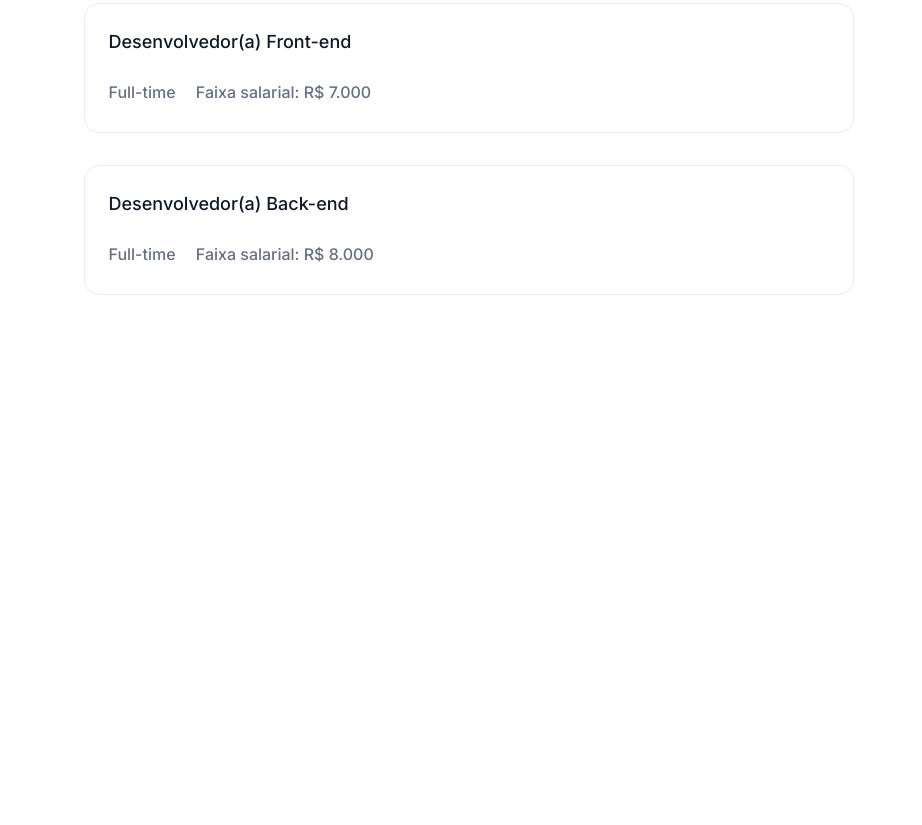
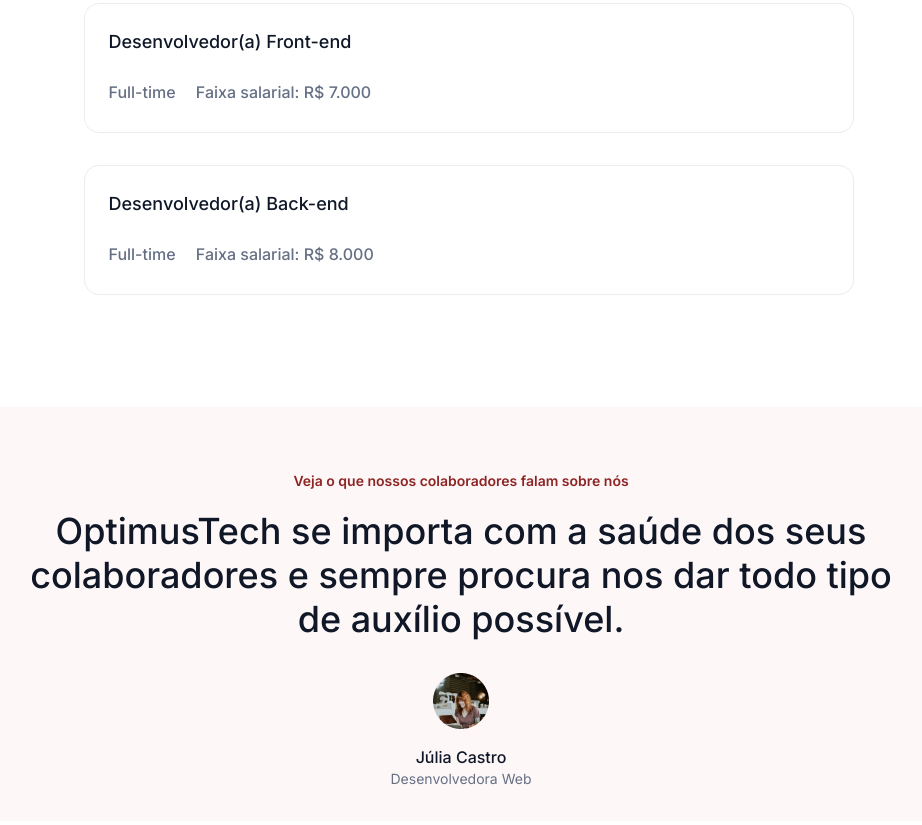
Before and after one commit to DanniHimouto/operation-contracts, a plain HTML site: page index.html in a window 1280 px wide. Shown: the part 2389-3214 px from the top of the page, without its empty margins (179-1101 px from the left). Before the commit the page ends 2796 px from the top, so only its background shows below. Drawn offline with Linux system fonts and the light colour scheme.

Commit message:
seção de depoimentos feitas

```diff
--- /dev/null
+++ b/css/depoimento.css
@@ -0,0 +1,56 @@
+.depoimento {
+    margin: 2em;
+}
+
+.depoimentos__container {
+    margin: 0 10em 12em 10em;
+    padding: 2em 1em 2em 1em;
+    border-radius: 20px;
+    background-color: var(--vermelho-transparente-2);
+}
+
+.depoimento__info {
+    padding: 2em;
+    text-align: center;
+}
+
+.depoimento__texto {
+    color: var(--vermelho);
+    font-weight: 600;
+    font-size: 14px;
+    line-height: 20px;
+}
+
+.depoimento__titulo {
+    padding-top: 0.5em;
+    font-weight: 500;
+    font-size: 36px;
+    line-height: 44px;
+    color: var(--azul-black);
+}
+
+.depoimento__perfil {
+    display: flex;
+    flex-direction: column;
+    text-align: center;
+}
+
+.depoimento__img {
+    display: flex;
+    flex-direction: column;
+    justify-content: center;
+    padding-bottom: 1em;
+    margin: auto;
+}
+
+.perfil__nome {
+    font-weight: 500;
+    line-height: 24px;
+    color: var(--azul-black);
+}
+
+.perfil__talento {
+    font-size: 14px;
+    line-height: 20px;
+    color: var(--cinza);
+}
--- a/css/style.css
+++ b/css/style.css
@@ -3,6 +3,7 @@
 @import url(/css/metricas.css);
 @import url(/css/talentos.css);
 @import url(/css/vagas.css);
+@import url(/css/depoimento.css);
 
 :root {
     --fonte-principal: "Inter";
--- a/index.html
+++ b/index.html
@@ -132,7 +132,17 @@
     </section>
 
     <section class="depoimentos">
-
+        <div class="depoimentos__container">
+            <div class="depoimento__info">
+                <span class="depoimento__texto">Veja o que nossos colaboradores falam sobre nós</span>
+                <h2 class="depoimento__titulo">OptimusTech se importa com a saúde dos seus colaboradores e sempre procura nos dar todo tipo de auxílio possível.</h2>
+            </div>
+            <div class="depoimento__perfil">
+                <img src="img/Avatar.png" alt="Foto de Perfil" class="depoimento__img">
+                <span class="perfil__nome">Júlia Castro</span>
+                <span class="perfil__talento">Desenvolvedora Web</span>
+            </div>
+        </div>
     </section>
 </body>
 </html>
```
Also changed, not shown: img/Avatar.png (added).
